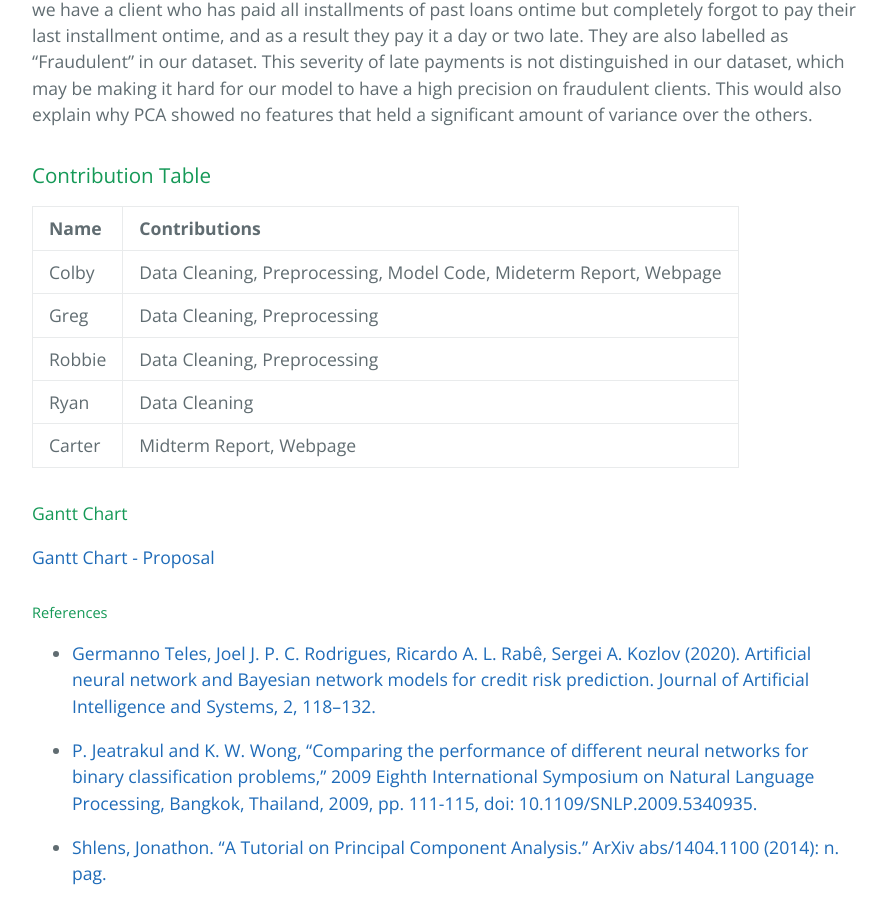
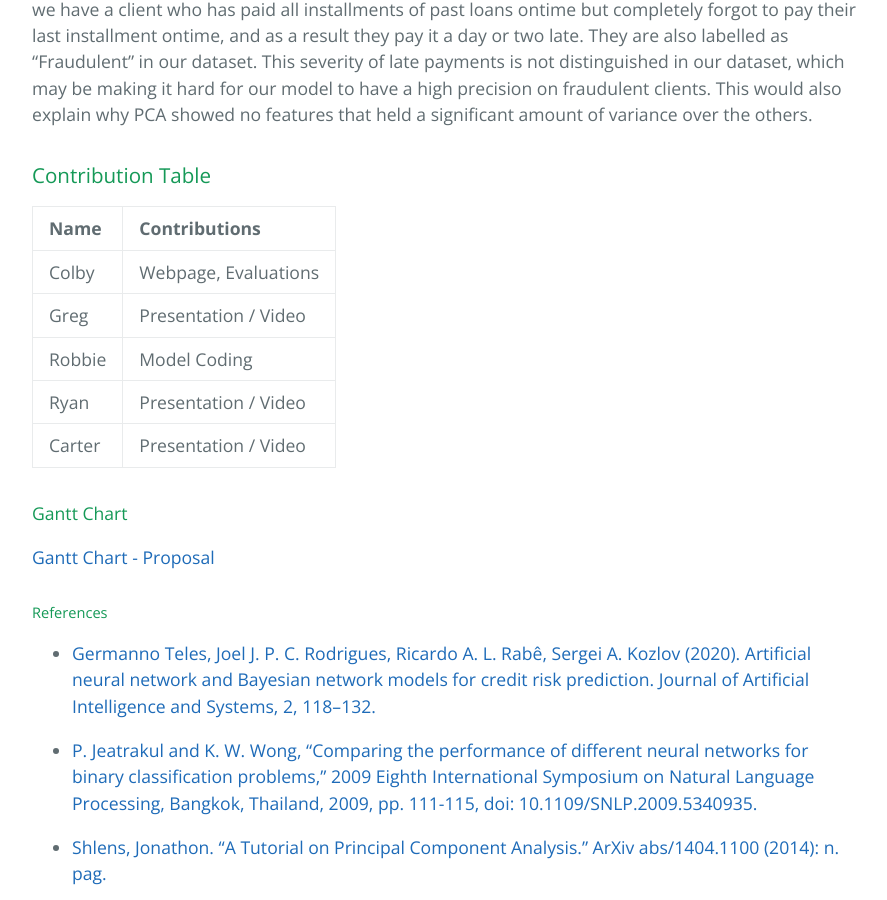
Before and after one commit to ryan-zaatari/CreditCardRisk, a Jekyll site: the page built from index.md, in a window 1280 px wide and 900 px high, scrolled down 8986 px. Shown: the whole window, without its empty margins (192-1079 px from the left). Built offline with Jekyll 4.4.1, drawn with Linux system fonts in a browser that asks for light colours.

Commit message:
Final report v2

```diff
--- a/index.md
+++ b/index.md
@@ -129,11 +129,11 @@ Another possible cause that has led to a lack of precision in our models happens
 
 | Name        | Contributions      |
 |:-------------|:------------------|
-| Colby | Data Cleaning, Preprocessing, Model Code, Mideterm Report, Webpage|
-| Greg | Data Cleaning, Preprocessing |
-| Robbie | Data Cleaning, Preprocessing |
-| Ryan | Data Cleaning|
-| Carter | Midterm Report, Webpage |
+| Colby | Webpage, Evaluations|
+| Greg | Presentation / Video |
+| Robbie | Model Coding |
+| Ryan | Presentation / Video|
+| Carter | Presentation / Video |
 
 
 #### Gantt Chart
```
